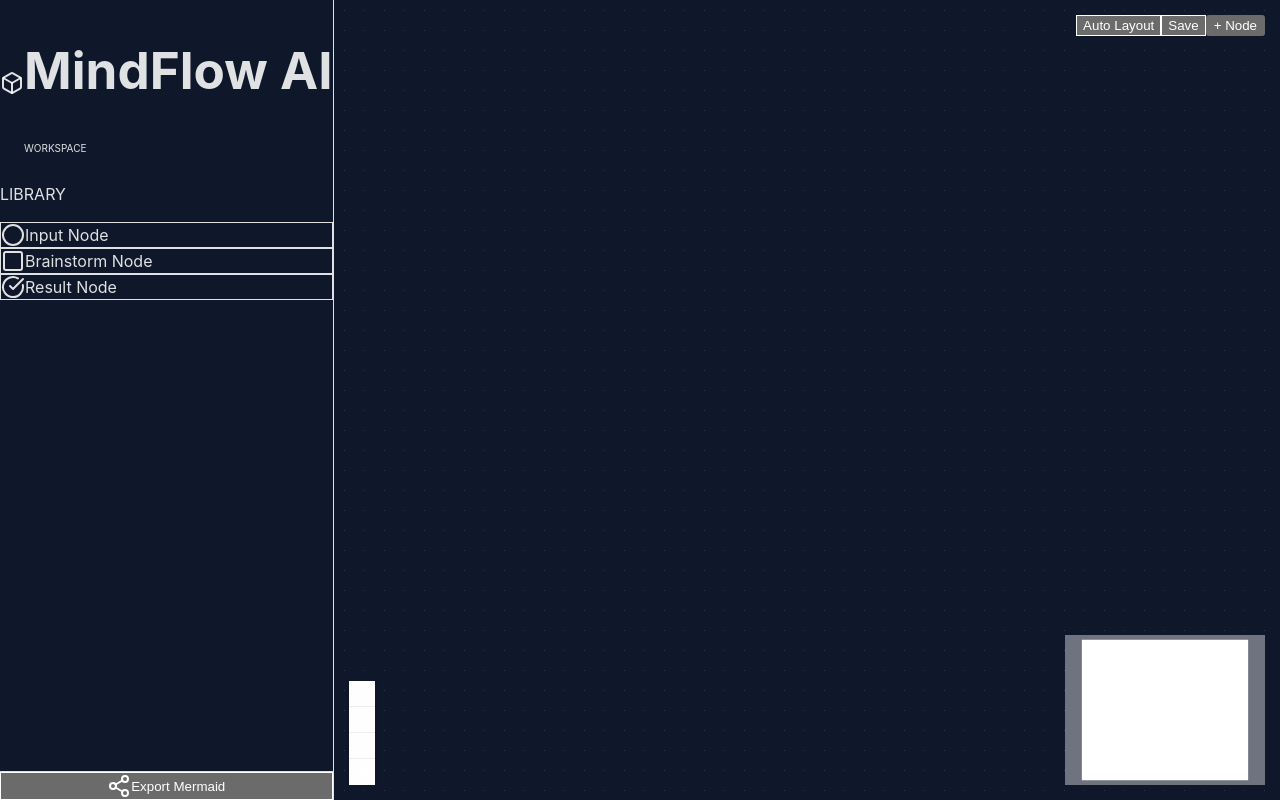
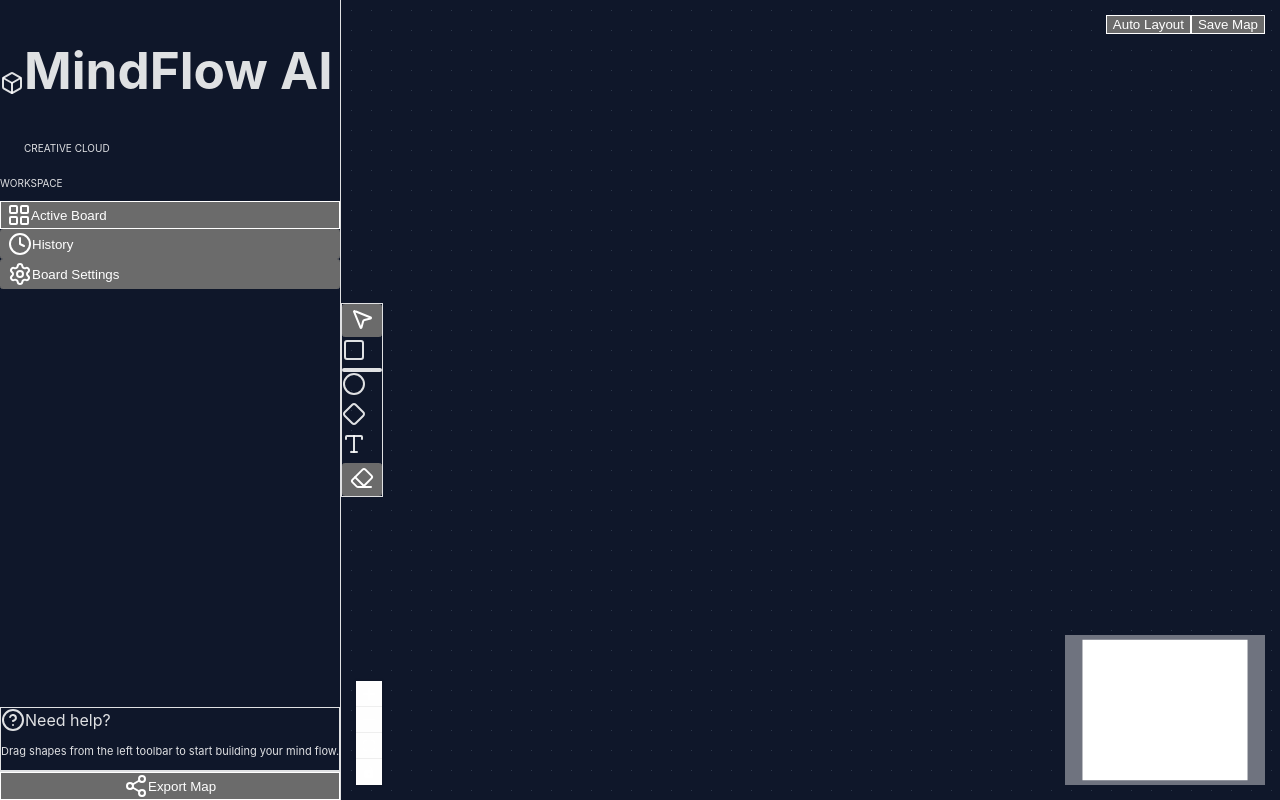
Before and after one commit to charles-prof/MindFlow-AI, a React (Vite) app: page / in a window 1280 px wide. Built offline with nearby package versions, Linux system fonts and the light colour scheme; what @electric-sql/pglite, y-indexeddb, y-webrtc would draw is missing.

Commit message:
feat(ui): implement floating toolbar and workspace-focused sidebar

```diff
--- a/src/components/MindMap.tsx
+++ b/src/components/MindMap.tsx
@@ -17,6 +17,7 @@
 import '@xyflow/react/dist/style.css';
 import { yNodes, yEdges } from '../lib/yjs';
 import Sidebar from './Sidebar';
+import Toolbar from './Toolbar';
 import { db } from '../db/client';
 import { maps } from '../db/schema';
 import { getOrCreateUser } from '../lib/db-utils';
@@ -155,6 +156,8 @@
             event.preventDefault();
 
             const type = event.dataTransfer.getData('application/reactflow');
+            const shape = event.dataTransfer.getData('application/shape');
+
             if (typeof type === 'undefined' || !type) {
                 return;
             }
@@ -168,7 +171,7 @@
                 id: crypto.randomUUID(),
                 type,
                 position,
-                data: { label: `${type} node` },
+                data: { label: `New ${shape || 'Idea'}`, shape: shape || 'pill' },
             };
 
             yNodes.set(newNode.id, newNode);
@@ -204,16 +207,7 @@
         });
     }, [onEdgesChange]);
 
-    const onAddNode = useCallback(() => {
-        const id = crypto.randomUUID();
-        const newNode: Node = {
-            id,
-            position: { x: Math.random() * 400 + 100, y: Math.random() * 400 + 100 },
-            data: { label: `New Node` },
-            type: 'default',
-        };
-        yNodes.set(id, newNode);
-    }, []);
+
 
     const handleSaveDB = useCallback(async () => {
         try {
@@ -237,9 +231,10 @@
     }, []);
 
     return (
-        <div className="flex h-screen w-screen bg-slate-900 text-slate-200">
+        <div className="flex h-screen w-screen bg-slate-950 text-slate-200 overflow-hidden">
             <Sidebar />
-            <div className="flex-1 h-full" ref={reactFlowWrapper}>
+            <div className="flex-1 h-full relative" ref={reactFlowWrapper}>
+                <Toolbar />
                 <ReactFlow
                     nodes={nodes}
                     edges={edges}
@@ -251,8 +246,10 @@
                     onDrop={onDrop}
                     fitView
                     connectionLineType={ConnectionLineType.Bezier}
-                    connectionLineStyle={{ stroke: '#94a3b8', strokeWidth: 2 }}
+                    connectionLineStyle={{ stroke: '#3b82f6', strokeWidth: 2 }}
                     proOptions={{ hideAttribution: true }}
+                    snapToGrid={true}
+                    snapGrid={[20, 20]}
                 >
                     <Controls className="bg-slate-800 border-slate-700 fill-slate-200" />
                     <MiniMap
@@ -267,16 +264,13 @@
                         color="#334155"
                         className="bg-slate-950"
                     />
-                    <Panel position="top-right" className="flex gap-3 p-2">
-                        <button onClick={() => onLayout('LR')} className="bg-slate-800 hover:bg-slate-700 text-slate-200 border border-slate-600 font-medium py-2 px-4 rounded-xl shadow-lg transition-all duration-200 text-sm">
+                    <Panel position="top-right" className="flex gap-3 p-4">
+                        <button onClick={() => onLayout('LR')} className="bg-slate-900/80 backdrop-blur-md hover:bg-slate-800 text-slate-200 border border-slate-700 font-medium py-2 px-4 rounded-xl shadow-xl transition-all duration-200 text-sm">
                             Auto Layout
                         </button>
-                        <button onClick={handleSaveDB} className="bg-emerald-500/10 hover:bg-emerald-500/20 text-emerald-400 border border-emerald-500/30 font-medium py-2 px-4 rounded-xl shadow-lg transition-all duration-200 text-sm flex items-center gap-2">
+                        <button onClick={handleSaveDB} className="bg-emerald-500/10 backdrop-blur-md hover:bg-emerald-500/20 text-emerald-400 border border-emerald-500/30 font-medium py-2 px-4 rounded-xl shadow-xl transition-all duration-200 text-sm flex items-center gap-2">
                             <span className="w-2 h-2 rounded-full bg-emerald-500 animate-pulse"></span>
-                            Save
-                        </button>
-                        <button onClick={onAddNode} className="bg-blue-600 hover:bg-blue-500 text-white font-medium py-2 px-4 rounded-xl shadow-lg transition-all duration-200 transform hover:scale-105 active:scale-95 text-sm">
-                            + Node
+                            Save Map
                         </button>
                     </Panel>
                 </ReactFlow>
--- a/src/components/Sidebar.tsx
+++ b/src/components/Sidebar.tsx
@@ -2,15 +2,10 @@
 import { yNodes, yEdges } from '../lib/yjs';
 import { toMermaid } from '../lib/mermaid';
 import type { Node, Edge } from '@xyflow/react';
-import { Share2, Box, Circle, Square, CheckCircle } from 'lucide-react';
+import { Share2, Box, LayoutGrid, Clock, Settings, HelpCircle } from 'lucide-react';
 import { toast } from 'sonner';
 
 export default function Sidebar() {
-    const onDragStart = (event: React.DragEvent, nodeType: string) => {
-        event.dataTransfer.setData('application/reactflow', nodeType);
-        event.dataTransfer.effectAllowed = 'move';
-    };
-
     const handleExport = () => {
         const nodes = Array.from(yNodes.values()) as Node[];
         const edges = Array.from(yEdges.values()) as Edge[];
@@ -23,63 +18,53 @@
     };
 
     return (
-        <aside className="w-72 h-full bg-slate-950 border-r border-slate-800 p-6 flex flex-col gap-8 shadow-2xl z-20">
+        <aside className="w-72 h-full bg-slate-900 border-r border-slate-800 p-6 flex flex-col gap-8 shadow-2xl z-20 overflow-y-auto">
             <div className="flex items-center gap-3">
-                <div className="w-10 h-10 bg-blue-600 rounded-xl flex items-center justify-center shadow-lg shadow-blue-500/20">
+                <div className="w-10 h-10 bg-indigo-600 rounded-xl flex items-center justify-center shadow-lg shadow-indigo-500/20">
                     <Box className="text-white w-6 h-6" />
                 </div>
                 <div>
                     <h1 className="text-xl font-bold text-white tracking-tight">MindFlow AI</h1>
-                    <p className="text-[10px] text-blue-400 font-bold uppercase tracking-widest">Workspace</p>
+                    <p className="text-[10px] text-indigo-400 font-bold uppercase tracking-widest">Creative Cloud</p>
                 </div>
             </div>
 
-            <div className="flex flex-col gap-4">
-                <p className="text-xs font-semibold text-slate-500 uppercase tracking-wider px-1">Library</p>
-                <div className="grid gap-3">
-                    <div
-                        className="group flex items-center gap-3 p-3 rounded-xl bg-slate-900 border border-slate-800 hover:border-blue-500/50 hover:bg-slate-800 transition-all cursor-grab active:cursor-grabbing shadow-sm"
-                        onDragStart={(event) => onDragStart(event, 'input')}
-                        draggable
+            <nav className="flex flex-col gap-2">
+                <p className="text-[10px] font-bold text-slate-500 uppercase tracking-widest px-2 mb-2">Workspace</p>
+                <button className="flex items-center gap-3 px-3 py-2.5 rounded-xl bg-indigo-600/10 text-indigo-400 border border-indigo-500/20 shadow-sm transition-all hover:bg-indigo-600/20">
+                    <LayoutGrid className="w-4 h-4" />
+                    <span className="text-sm font-semibold">Active Board</span>
+                </button>
+                <button className="flex items-center gap-3 px-3 py-2.5 rounded-xl text-slate-400 hover:text-white hover:bg-slate-800 transition-all group">
+                    <Clock className="w-4 h-4 group-hover:text-indigo-400" />
+                    <span className="text-sm font-medium">History</span>
+                </button>
+                <button className="flex items-center gap-3 px-3 py-2.5 rounded-xl text-slate-400 hover:text-white hover:bg-slate-800 transition-all group">
+                    <Settings className="w-4 h-4 group-hover:text-indigo-400" />
+                    <span className="text-sm font-medium">Board Settings</span>
+                </button>
+            </nav>
+
+            <div className="mt-auto flex flex-col gap-6">
+                <div className="p-4 rounded-2xl bg-slate-800/50 border border-slate-700/50">
+                    <div className="flex items-center gap-2 mb-2">
+                        <HelpCircle className="w-4 h-4 text-indigo-400" />
+                        <span className="text-xs font-bold text-white">Need help?</span>
+                    </div>
+                    <p className="text-[11px] text-slate-400 leading-relaxed">
+                        Drag shapes from the left toolbar to start building your mind flow.
+                    </p>
+                </div>
+
+                <div className="pt-6 border-t border-slate-800/50">
+                    <button
+                        onClick={handleExport}
+                        className="w-full flex items-center justify-center gap-2 bg-indigo-600 hover:bg-indigo-500 text-white font-semibold py-3 px-4 rounded-xl transition-all shadow-lg shadow-indigo-500/10 active:scale-95 border border-indigo-500/50"
                     >
-                        <div className="w-8 h-8 rounded-lg bg-blue-500/10 flex items-center justify-center text-blue-400 group-hover:bg-blue-500 group-hover:text-white transition-colors">
-                            <Circle className="w-4 h-4" />
-                        </div>
-                        <span className="text-sm font-medium text-slate-300 group-hover:text-white">Input Node</span>
-                    </div>
-
-                    <div
-                        className="group flex items-center gap-3 p-3 rounded-xl bg-slate-900 border border-slate-800 hover:border-slate-700 hover:bg-slate-800 transition-all cursor-grab active:cursor-grabbing shadow-sm"
-                        onDragStart={(event) => onDragStart(event, 'default')}
-                        draggable
-                    >
-                        <div className="w-8 h-8 rounded-lg bg-slate-800 flex items-center justify-center text-slate-400 group-hover:bg-slate-700 group-hover:text-white transition-colors">
-                            <Square className="w-4 h-4" />
-                        </div>
-                        <span className="text-sm font-medium text-slate-300 group-hover:text-white">Brainstorm Node</span>
-                    </div>
-
-                    <div
-                        className="group flex items-center gap-3 p-3 rounded-xl bg-slate-900 border border-slate-800 hover:border-emerald-500/50 hover:bg-slate-800 transition-all cursor-grab active:cursor-grabbing shadow-sm"
-                        onDragStart={(event) => onDragStart(event, 'output')}
-                        draggable
-                    >
-                        <div className="w-8 h-8 rounded-lg bg-emerald-500/10 flex items-center justify-center text-emerald-400 group-hover:bg-emerald-500 group-hover:text-white transition-colors">
-                            <CheckCircle className="w-4 h-4" />
-                        </div>
-                        <span className="text-sm font-medium text-slate-300 group-hover:text-white">Result Node</span>
-                    </div>
+                        <Share2 className="w-4 h-4" />
+                        <span>Export Map</span>
+                    </button>
                 </div>
-            </div>
-
-            <div className="mt-auto pt-6 border-t border-slate-800/50">
-                <button
-                    onClick={handleExport}
-                    className="w-full flex items-center justify-center gap-2 bg-slate-800 hover:bg-slate-700 text-white font-semibold py-3 px-4 rounded-xl transition-all border border-slate-700 hover:border-slate-600 shadow-lg active:scale-95"
-                >
-                    <Share2 className="w-4 h-4 text-blue-400" />
-                    <span>Export Mermaid</span>
-                </button>
             </div>
         </aside>
     );
--- /dev/null
+++ b/src/components/Toolbar.tsx
@@ -0,0 +1,70 @@
+import React from 'react';
+import { MousePointer2, Square, Circle, Diamond, Type, Eraser } from 'lucide-react';
+
+export default function Toolbar() {
+    const onDragStart = (event: React.DragEvent, nodeType: string, shape: string) => {
+        event.dataTransfer.setData('application/reactflow', nodeType);
+        event.dataTransfer.setData('application/shape', shape);
+        event.dataTransfer.effectAllowed = 'move';
+    };
+
+    return (
+        <div className="absolute left-6 top-1/2 -translate-y-1/2 flex flex-col gap-4 p-3 bg-slate-900/80 backdrop-blur-xl border border-slate-700/50 rounded-2xl shadow-2xl z-50">
+            <button className="p-3 rounded-xl bg-blue-600 text-white shadow-lg shadow-blue-500/20 hover:scale-110 transition-transform">
+                <MousePointer2 className="w-5 h-5" />
+            </button>
+            <div className="w-full h-px bg-slate-800" />
+
+            <div
+                className="p-3 rounded-xl text-slate-400 hover:text-white hover:bg-slate-800 transition-all cursor-grab active:cursor-grabbing"
+                draggable
+                onDragStart={(e) => onDragStart(e, 'mindMap', 'square')}
+                title="Rectangle"
+            >
+                <Square className="w-5 h-5" />
+            </div>
+
+            <div
+                className="p-3 rounded-xl text-slate-400 hover:text-white hover:bg-slate-800 transition-all cursor-grab active:cursor-grabbing"
+                draggable
+                onDragStart={(e) => onDragStart(e, 'mindMap', 'pill')}
+                title="Idea (Pill)"
+            >
+                <div className="w-5 h-3 border-2 border-current rounded-full" />
+            </div>
+
+            <div
+                className="p-3 rounded-xl text-slate-400 hover:text-white hover:bg-slate-800 transition-all cursor-grab active:cursor-grabbing"
+                draggable
+                onDragStart={(e) => onDragStart(e, 'mindMap', 'circle')}
+                title="Circle"
+            >
+                <Circle className="w-5 h-5" />
+            </div>
+
+            <div
+                className="p-3 rounded-xl text-slate-400 hover:text-white hover:bg-slate-800 transition-all cursor-grab active:cursor-grabbing"
+                draggable
+                onDragStart={(e) => onDragStart(e, 'mindMap', 'diamond')}
+                title="Decision (Diamond)"
+            >
+                <Diamond className="w-5 h-5" />
+            </div>
+
+            <div
+                className="p-3 rounded-xl text-slate-400 hover:text-white hover:bg-slate-800 transition-all cursor-grab active:cursor-grabbing"
+                draggable
+                onDragStart={(e) => onDragStart(e, 'mindMap', 'note')}
+                title="Note"
+            >
+                <Type className="w-5 h-5" />
+            </div>
+
+            <div className="w-full h-px bg-slate-800" />
+
+            <button className="p-3 rounded-xl text-slate-400 hover:text-rose-400 hover:bg-rose-400/10 transition-all" title="Clear Canvas">
+                <Eraser className="w-5 h-5" />
+            </button>
+        </div>
+    );
+}
```
